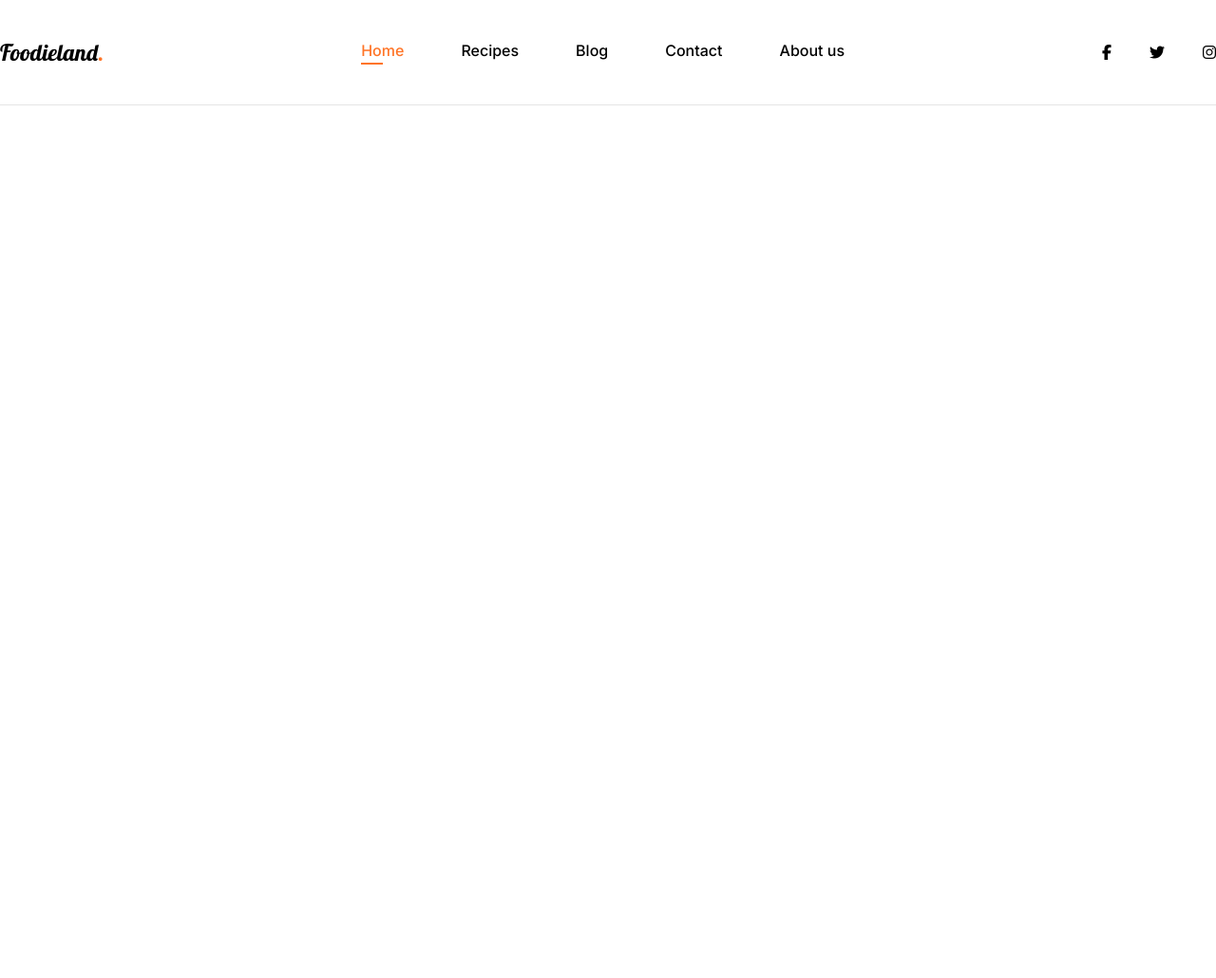
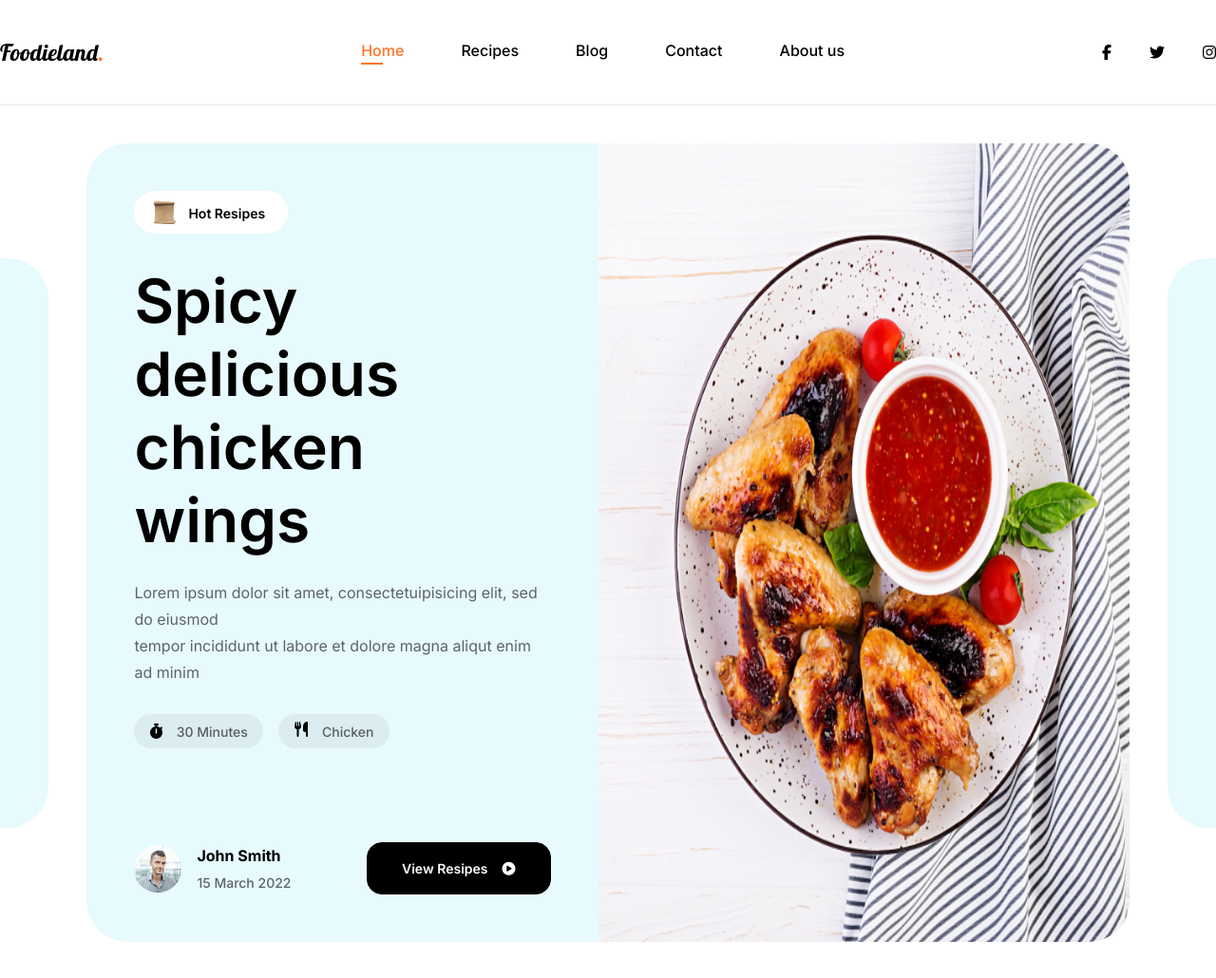
Before and after one commit to Taposhpaul1998/Foodieland, a website built with Vite: page index.html in a window 1280 px wide. Shown: the whole page at 95% size. Before the commit the page ends 800 px from the top, so only its background shows below. Built offline with nearby package versions, Linux system fonts and the light colour scheme.

Commit message:
complite hero section

```diff
--- a/index.html
+++ b/index.html
@@ -34,6 +34,52 @@
       </div>
     </section>
     <!-- header section end  -->
+    <!-- hero section start  -->
+    <section id="hero" class="hero-wrapper">
+      <div class="hero-block-left"></div>
+      <div class="container hero-container">
+        <div class="hero-left">
+          <div class="h-resipes">
+            <img src="/public/assets/home-image/image 14.png" alt="">
+            <span>Hot Resipes</span>
+          </div>
+          <h1>Spicy delicious <br /> chicken wings</h1>
+          <p>Lorem ipsum dolor sit amet, consectetuipisicing elit, sed do eiusmod <br /> tempor incididunt ut labore et
+            dolore magna aliqut enim ad minim </p>
+          <div class="time-name">
+            <div>
+              <i class="fa-solid fa-stopwatch"></i>
+              <span>30 Minutes</span>
+            </div>
+            <div>
+              <svg width="16" height="16" xmlns="http://www.w3.org/2000/svg"
+                viewBox="0 0 448 512"><!--!Font Awesome Free 6.7.1 by @fontawesome - https://fontawesome.com License - https://fontawesome.com/license/free Copyright 2024 Fonticons, Inc.-->
+                <path
+                  d="M416 0C400 0 288 32 288 176l0 112c0 35.3 28.7 64 64 64l32 0 0 128c0 17.7 14.3 32 32 32s32-14.3 32-32l0-128 0-112 0-208c0-17.7-14.3-32-32-32zM64 16C64 7.8 57.9 1 49.7 .1S34.2 4.6 32.4 12.5L2.1 148.8C.7 155.1 0 161.5 0 167.9c0 45.9 35.1 83.6 80 87.7L80 480c0 17.7 14.3 32 32 32s32-14.3 32-32l0-224.4c44.9-4.1 80-41.8 80-87.7c0-6.4-.7-12.8-2.1-19.1L191.6 12.5c-1.8-8-9.3-13.3-17.4-12.4S160 7.8 160 16l0 134.2c0 5.4-4.4 9.8-9.8 9.8c-5.1 0-9.3-3.9-9.8-9L127.9 14.6C127.2 6.3 120.3 0 112 0s-15.2 6.3-15.9 14.6L83.7 151c-.5 5.1-4.7 9-9.8 9c-5.4 0-9.8-4.4-9.8-9.8L64 16zm48.3 152l-.3 0-.3 0 .3-.7 .3 .7z"
+                  fill="black" />
+              </svg>
+              <span>Chicken</span>
+            </div>
+
+          </div>
+          <div class="user-btn flex">
+            <div class="user flex">
+              <img src="/public/assets/home-image/Ellipse 2.png" alt="">
+              <div class="name">
+                <h6>John Smith</h6>
+                <span>15 March 2022</span>
+              </div>
+            </div>
+            <button class="btn view-resipe">View Resipes <i class="fa-solid fa-circle-play"></i></button>
+          </div>
+        </div>
+        <div class="hero-right">
+          <img src="/public/assets/home-image/baked-chicken-wings-asian-style-tomatoes-sauce-plate 1.png" alt="">
+        </div>
+      </div>
+      <div class="hero-block-right"></div>
+    </section>
+    <!-- hero section end  -->
 
   </div>
   <script type="module" src="/main.js"></script>
--- a/style.css
+++ b/style.css
@@ -6,10 +6,10 @@
   --var--inter: "Inter", sans-serif;
   --var--lobster: "Lobster", serif;
   /* color  */
-  --var--text-black: "#000000";
-  --var--text-2: "rgba(0, 0, 0, 0.6)";
-  --var--bg-1: "#E7FAFE";
-  --var--bg-2: "rgba(0, 0, 0, 0.05)"
+  --var--text-black: #000000;
+  --var--text-2: rgba(0, 0, 0, 0.6);
+  --var--bg-1: #E7FAFE;
+  --var--bg-2: rgba(0, 0, 0, 0.05);
 }
 
 /* reset  */
@@ -44,6 +44,24 @@ body {
 .container {
   width: 1280px;
   margin: auto;
+}
+
+.btn {
+  font-size: 14px;
+  font-family: var(--var--inter);
+  font-weight: 600;
+  letter-spacing: -2%;
+  color: #FFFFFF;
+  background: #000000;
+  cursor: pointer;
+  border-radius: 16px;
+  border: 1px solid #000000;
+  transition: .5s ease;
+}
+
+.btn:hover {
+  color: #000000;
+  background: #FFFFFF;
 }
 
 /* header section  */
@@ -139,3 +157,140 @@ body {
   color: #FF7426;
   cursor: pointer;
 }
+
+/* hero section  */
+.hero-wrapper {
+  padding-top: 40px;
+  padding-bottom: 160px;
+  display: flex;
+  justify-items: center;
+  align-items: center;
+}
+
+.hero-block-left {
+  width: 60px;
+  height: 600px;
+  background-color: var(--var--bg-1);
+  margin-right: 40px;
+  border-radius: 0 43px 43px 0;
+}
+
+.hero-block-right {
+  width: 60px;
+  height: 600px;
+  background-color: var(--var--bg-1);
+  margin-left: 40px;
+  border-radius: 43px 0 0 43px;
+}
+
+.hero-container {
+  display: flex;
+  justify-content: center;
+}
+
+.hero-left {
+  background-color: var(--var--bg-1);
+  border-radius: 43px 0 0 43px;
+  padding: 50px;
+}
+
+.hero-left .h-resipes {
+  width: 162px;
+  background-color: #FFFFFF;
+  padding: 11px 20px 10px 20px;
+  border-radius: 30px;
+  display: flex;
+  align-items: center;
+}
+
+.hero-left .h-resipes img {
+  margin-right: 13px;
+}
+
+.hero-left .h-resipes span {
+  font-size: 14px;
+  font-family: var(--var--inter);
+  font-weight: 600;
+  letter-spacing: -2%;
+  color: var(--var--text-black);
+}
+
+.hero-left h1 {
+  font-size: 64px;
+  font-family: var(--var--inter);
+  font-weight: 600;
+  letter-spacing: -4%;
+  color: var(--var--text-black);
+  margin-top: 32px;
+  margin-bottom: 24px;
+}
+
+.hero-left p {
+  font-size: 16px;
+  font-family: var(--var--inter);
+  font-weight: 400;
+  line-height: 28px;
+  color: var(--var--text-2);
+  margin-bottom: 30px;
+}
+
+.hero-left .time-name {
+  display: flex;
+  justify-content: start;
+  align-items: center;
+  gap: 16px;
+}
+
+.hero-left .time-name div {
+  padding: 8px 16px;
+  background: var(--var--bg-2);
+  border-radius: 30px;
+}
+
+.hero-left .time-name div span {
+  font-size: 14px;
+  font-family: var(--var--inter);
+  font-weight: 500;
+  letter-spacing: -2%;
+  color: var(--var--text-2);
+  margin-left: 10px;
+}
+
+.hero-left .user-btn {
+  margin-top: 99px;
+}
+
+.hero-left .user-btn .user {
+  gap: 16px;
+}
+
+.hero-left .user-btn .user h6 {
+  font-size: 16px;
+  font-family: var(--var--inter);
+  font-weight: 700;
+  letter-spacing: -2%;
+  color: var(--var--text-black);
+  margin-bottom: 8px;
+}
+
+.hero-left .user-btn .user span {
+  font-size: 14px;
+  font-family: var(--var--inter);
+  font-weight: 500;
+  letter-spacing: -2%;
+  color: var(--var--text-2);
+}
+
+.hero-left .user-btn .view-resipe {
+  display: flex;
+  justify-content: space-between;
+  align-items: center;
+  gap: 15px;
+  padding: 18px 36px;
+}
+
+.hero-right img {
+  width: 100%;
+  height: 100%;
+  border-radius: 0 43px 43px 0;
+}
```
Also changed, not shown: public/assets/home-image/Ellipse 2.png (added), public/assets/home-image/Ellipse 3.png (added), public/assets/home-image/[Linked] Ellipse 3.png (added), public/assets/home-image/[Linked] Ellipse 4.png (added), public/assets/home-image/baked-chicken-wings-asian-style-tomatoes-sauce-plate 1.png (added), public/assets/home-image/image 14.png (added), public/assets/home-image/image 15.png (added), public/assets/svg/logo.svg.
